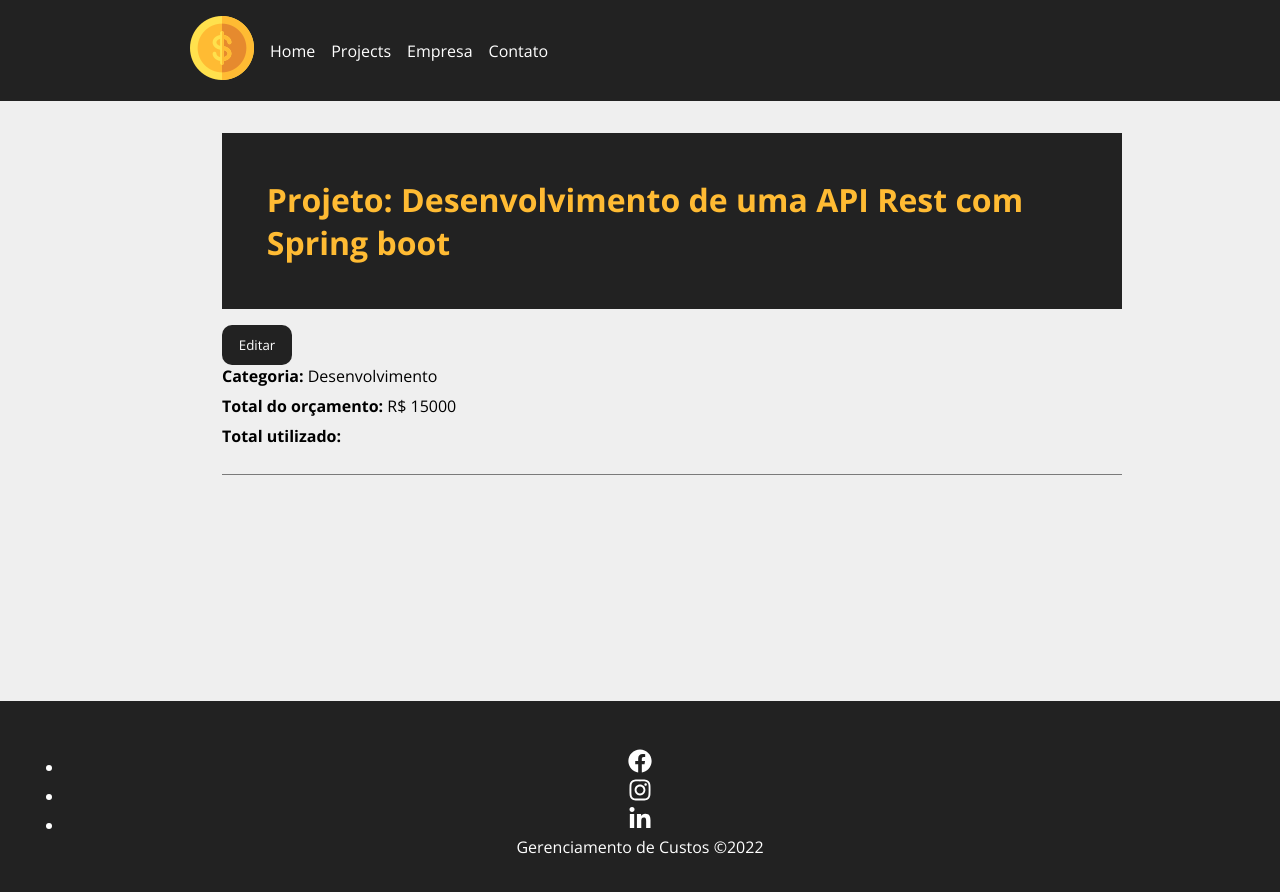
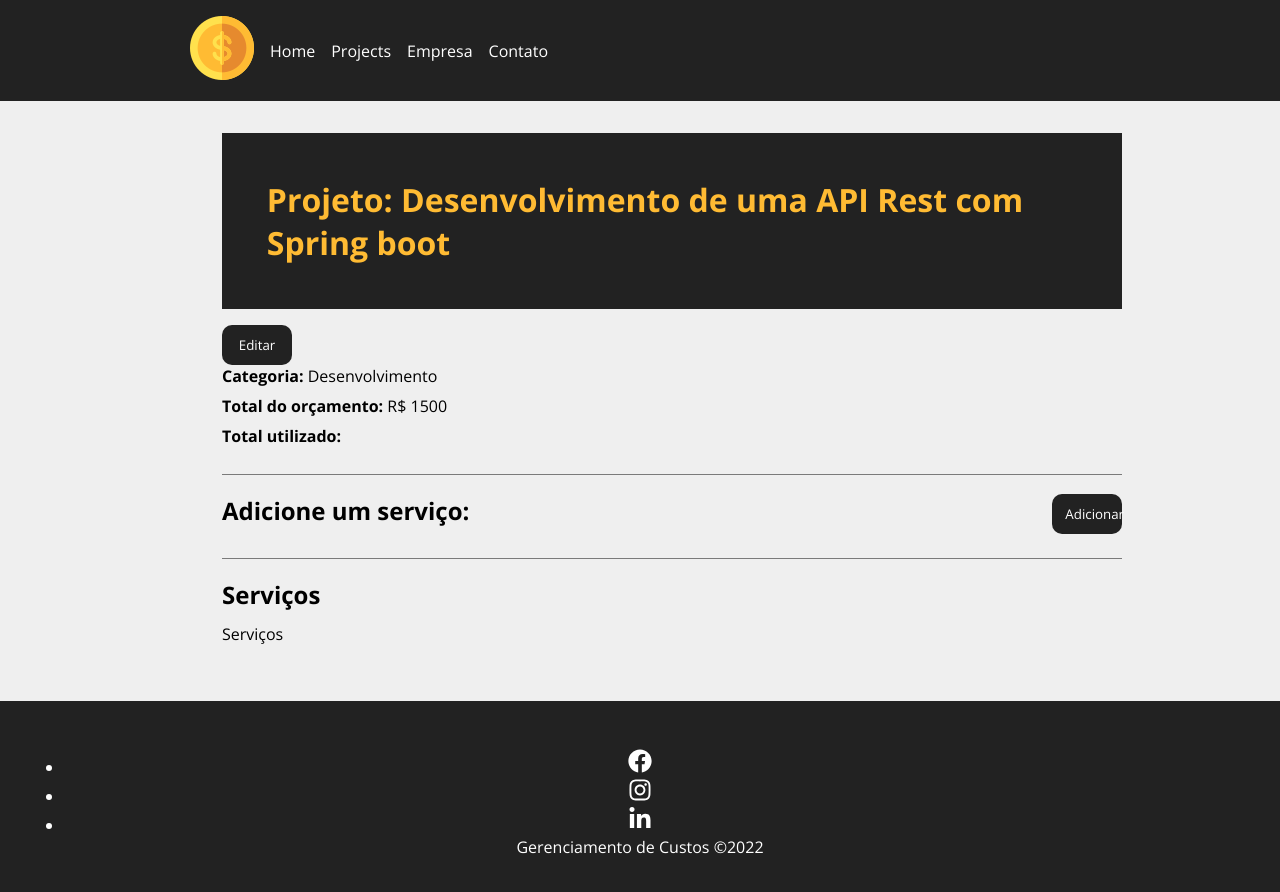
Before and after one commit to aldo-pereira22/gerenciamento-de-projetos, a React (Create React App) app: page /project/1 in a window 1280 px wide. Shown: the top 892 px of the page. Built offline with nearby package versions, Linux system fonts and the light colour scheme; data requests are answered from the project's data file.

Commit message:
Aréa de adicionar um serviço ao projeto

```diff
--- a/db.json
+++ b/db.json
@@ -2,7 +2,7 @@
   "projects": [
     {
       "name": "Desenvolvimento de uma API Rest com Spring boot",
-      "budget": "15000",
+      "budget": "1500",
       "category": {
         "id": "2",
         "name": "Desenvolvimento"
--- a/src/components/pages/Project.jsx
+++ b/src/components/pages/Project.jsx
@@ -11,6 +11,8 @@
     const { id } = useParams()
     const [project, setProject] = useState([])
     const [showProjectForm, setShowProjectForm] = useState(false)
+    const [showServiceForm, setShowServiceForm] = useState(false)
+
     const [message, setMessage] = useState()
     const [type, setType] = useState()
 
@@ -31,34 +33,40 @@
         }, 100)
     }, [id])
 
-    function editPost(project){
+    function editPost(project) {
+        setMessage('')
         // Validação do orçamento
-        if(project.budget < project.cost){
+        if (project.budget < project.cost) {
             setMessage('O orçamento não pode ser menor que o custo do projeto')
             setType('error')
             return false
         }
 
         fetch(`http://localhost:5000/projects/${project.id}`, {
-            method:'PATCH',
-            headers:{
+            method: 'PATCH',
+            headers: {
                 'Content-type': 'application/json'
             },
             body: JSON.stringify(project)
         })
-        .then( resp => resp.json())
-        .then( (data) => {
-            setProject(data)
-            setShowProjectForm(false)
-            setMessage('Projeto atualizado com sucesso')
-            setType('success')
+            .then(resp => resp.json())
+            .then((data) => {
+                setProject(data)
+                setShowProjectForm(false)
+                setMessage('Projeto atualizado com sucesso')
+                setType('success')
 
-        } )
-        .catch( err => console.log(err))
+            })
+            .catch(err => console.log(err))
     }
 
     function toggleProjectForm() {
         setShowProjectForm(!showProjectForm)
+    }
+
+
+    function toggleServiceForm() {
+        setShowServiceForm(!showServiceForm)
     }
 
     return (
@@ -68,7 +76,7 @@
 
                 <div className={styles.project_details} >
                     <Container customClass="column">
-                        {message && <Message type={type} msg={message} /> }
+                        {message && <Message type={type} msg={message} />}
                         <div className={styles.details_container} >
                             <h1>Projeto: {project.name} </h1>
                             <button className={styles.btn} onClick={toggleProjectForm} >
@@ -86,10 +94,32 @@
                                 </div>
                             ) : (
                                 <div className={styles.project_info} >
-                                    <ProjectForm handleSubmit={editPost}  btnText="Editar" projectData={project} />
+                                    <ProjectForm handleSubmit={editPost} btnText="Editar" projectData={project} />
                                 </div>
                             )}
                         </div>
+                        <div className={styles.service_form_container} >
+                            <h2>Adicione um serviço:</h2>
+                            <button className={styles.btn} onClick={toggleServiceForm} >
+                                {!showServiceForm ? 'Adicionar' : 'Fechar'}
+                            </button>
+
+                            <div className={styles.project_info} >
+                                {showServiceForm && (
+                                    <div>
+                                        Formulário do serviço
+                                    </div>
+                                )
+
+                                }
+
+                            </div>
+
+                        </div>
+                        <h2>Serviços</h2>
+                        <Container customClass="start" >
+                            <p>Serviços</p>
+                        </Container>
                     </Container>
                 </div>
             ) : (
```
